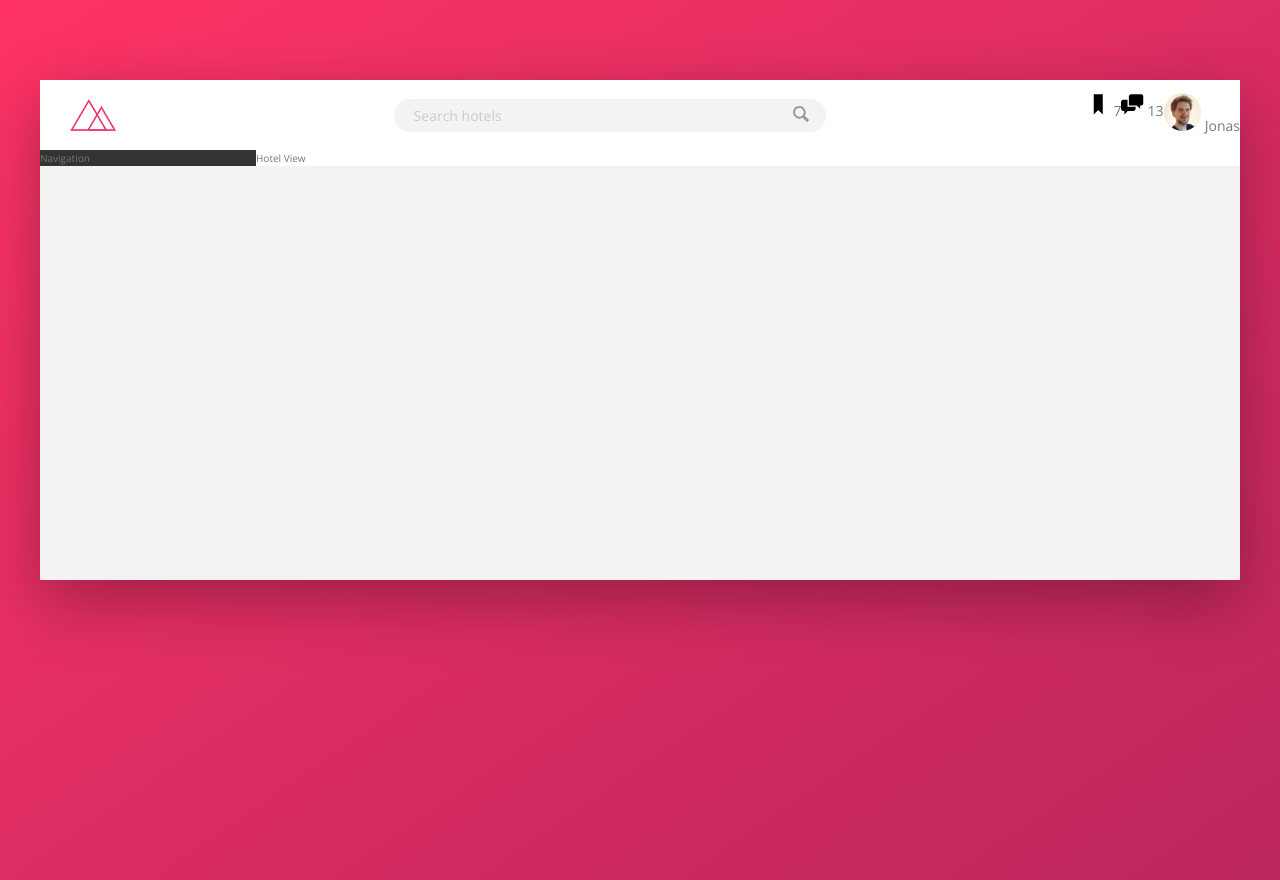
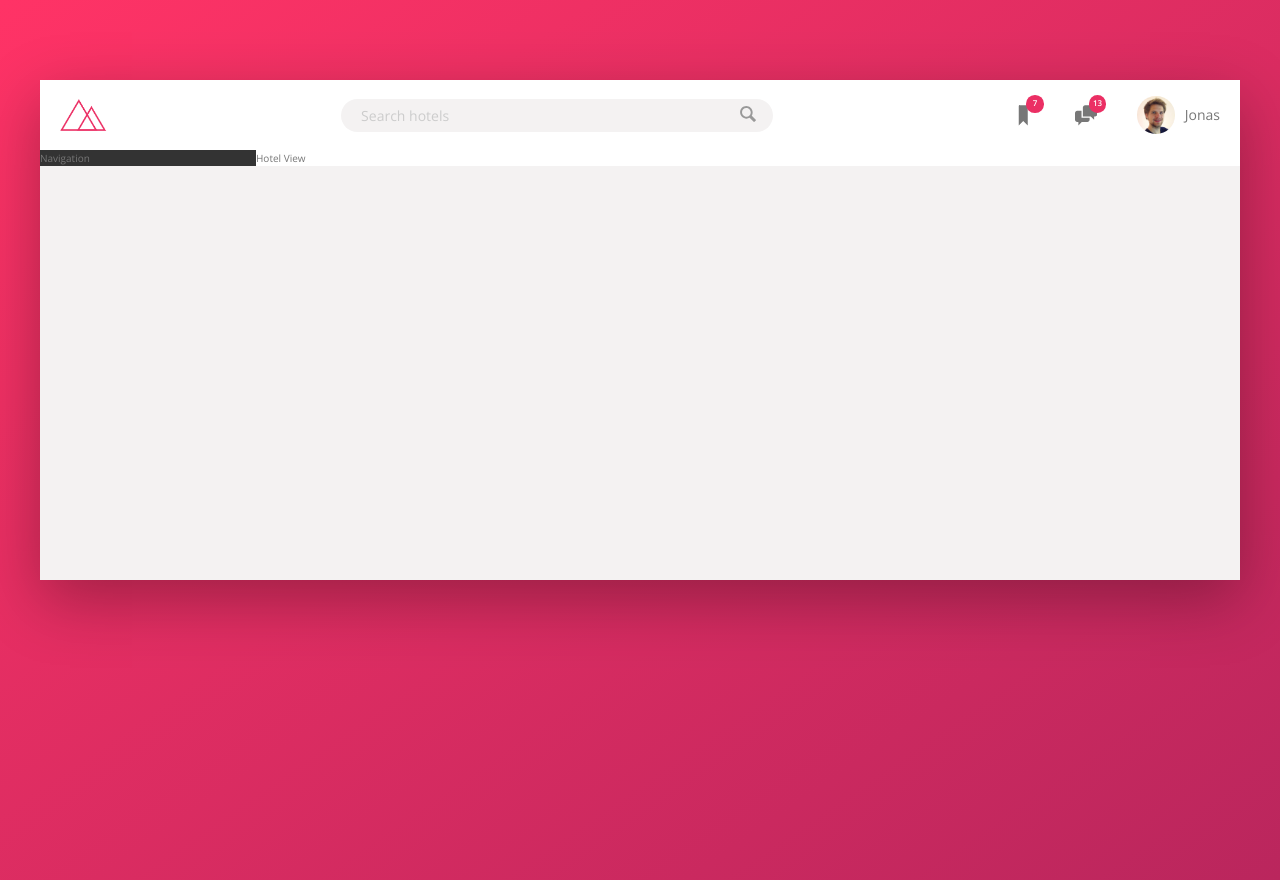
Before and after one commit to augustoffbs/trillo, a website: page index.html in a window 1280 px wide. Drawn offline with nearby package versions, Linux system fonts and the light colour scheme.

Commit message:
Added header styling

```diff
--- a/sass/components.scss
+++ b/sass/components.scss
@@ -2,7 +2,7 @@
 
 .logo {
     height: 3.25rem;
-    margin-left: 3rem;
+    margin-left: 2rem;
 }
 
 // Search Box
@@ -63,30 +63,51 @@
 
 .user-nav {
     display: flex;
+    align-items: center;
+    align-self: stretch;
+
+    & > * {
+        padding: 0 2rem;
+        cursor: pointer;
+        height: 100%;
+        display: flex;
+        align-items: center;
+    }
+
+    & > *:hover {
+        background-color: var(--color-grey-light-2);
+    }
 
     &__icon-box {
-
+        position: relative;
     }
 
     &__icon {
         height: 2.25rem;
         width: 2.25rem;
+        fill: var(--color-grey-dark-2);
     }
 
     &__notification {
+        font-size: .8rem;
+        font-weight: 700;
+        height: 1.75rem;
+        width: 1.75rem;
+        border-radius: 50%;
+        background-color: var(--color-primary);
+        color: #fff;
+        position: absolute;
+        top: 1.5rem;
+        right: 1.1rem;
 
-    }
-
-    &__user {
-
+        display: flex;
+        justify-content: center;
+        align-items: center;
     }
 
     &__user-photo {
         height: 3.75rem;
         border-radius: 50%;
-    }
-
-    &__user-name {
-
+        margin-right: 1rem;
     }
 }
```
Also changed, not shown: css/style.css.
